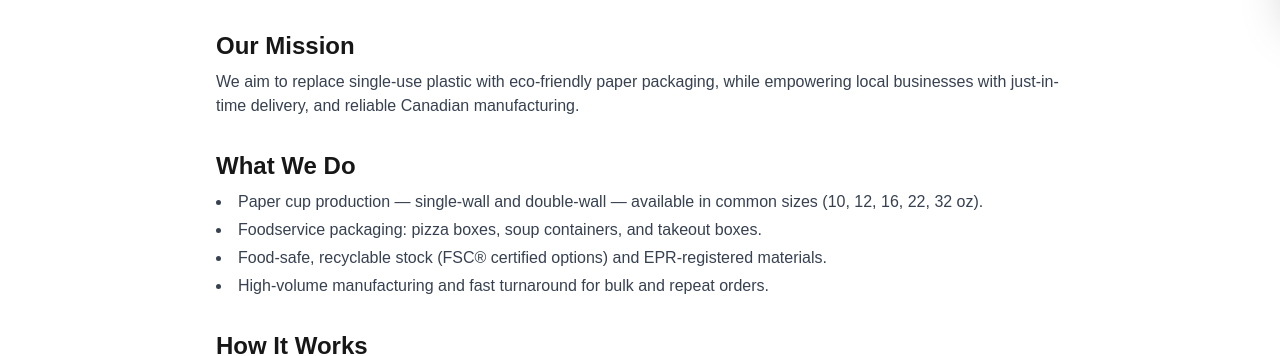
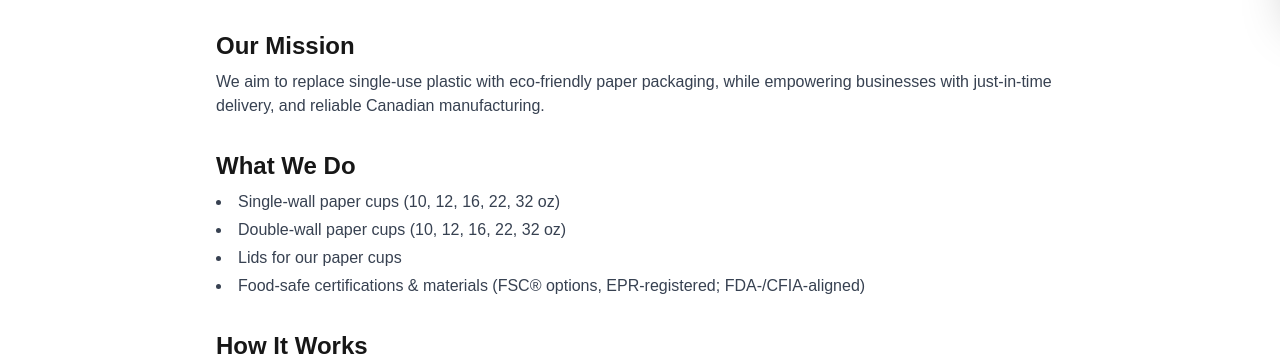
Before and after one commit to Emadedin1/allpacstore, a Next.js app: page /about in a window 1280 px wide. Shown: the part 789-1145 px from the top of the page. Built offline with nearby package versions, Linux system fonts and the light colour scheme.

Commit message:
Update page.jsx

```diff
--- a/src/app/about/page.jsx
+++ b/src/app/about/page.jsx
@@ -34,7 +34,7 @@ export default function AboutPage() {
         <h2 className="text-2xl font-semibold mb-2">Our Mission</h2>
         <p className="text-gray-700">
           We aim to replace single-use plastic with eco-friendly paper packaging, while
-          empowering local businesses with just-in-time delivery, and reliable Canadian manufacturing.
+          empowering businesses with just-in-time delivery, and reliable Canadian manufacturing.
         </p>
       </section>
 
@@ -42,10 +42,10 @@ export default function AboutPage() {
       <section>
         <h2 className="text-2xl font-semibold mb-2">What We Do</h2>
           <ul className="list-disc list-inside text-gray-700 space-y-1">
-            <li>Paper cup production — single-wall and double-wall — available in common sizes (10, 12, 16, 22, 32 oz).</li>
-            <li>Foodservice packaging: pizza boxes, soup containers, and takeout boxes.</li>
-            <li>Food-safe, recyclable stock (FSC® certified options) and EPR‑registered materials.</li>
-            <li>High-volume manufacturing and fast turnaround for bulk and repeat orders.</li>
+        <li>Single-wall paper cups (10, 12, 16, 22, 32 oz)</li>
+        <li>Double-wall paper cups (10, 12, 16, 22, 32 oz)</li>
+        <li>Lids for our paper cups</li>
+        <li>Food-safe certifications & materials (FSC® options, EPR-registered; FDA-/CFIA-aligned)</li>
           </ul>
       </section>
 
```
